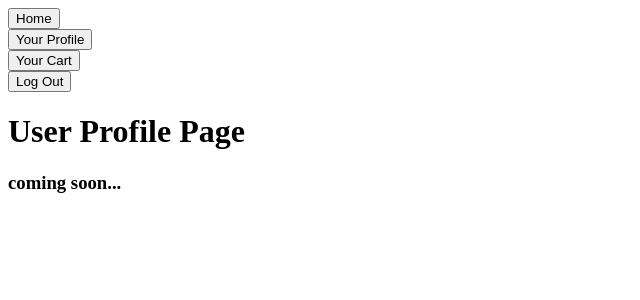
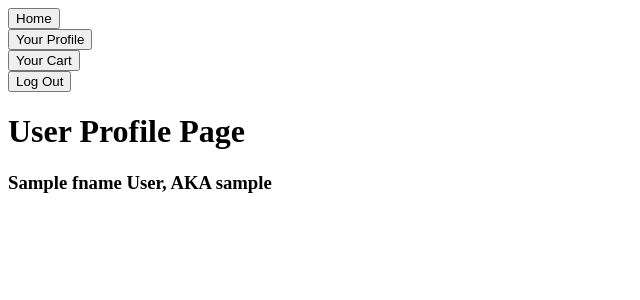
Before and after one commit to leah-ewing/Fresh-Made-Easy, a Flask app: template templates/user-profile.html in a window 1280 px wide. Shown: the top 300 px of the page, without its empty margins (0-640 px from the left). Run offline with Flask 2, Linux system fonts and the light colour scheme; the visitor is signed in with stand-in values (Sample User, id 1); tables that the repository leaves empty hold one stand-in row (values such as "Sample post"); the template is opened without the code that fills it: most values are stand-ins (such as "Sample title", 1, 10 or a date in 2020).

Commit message:
commit user-profile pulling info from db

```diff
--- a/server.py
+++ b/server.py
@@ -119,8 +119,17 @@ def shoppingCart():
 def userProfile():
     """Display a user's profile page."""
 
+    email = session["current_user"]
+
+    fname = crud.get_user_fname(email)
+    lname = crud.get_user_lname(email)
+    username = crud.get_user_by_username(email)
+
     if session["current_user"]:
-        return render_template('user-profile.html')
+        return render_template('user-profile.html',
+                                fname = fname,
+                                lname = lname,
+                                username = username)
     else:
         flash("Please login.")
         return redirect('/')
--- a/templates/user-profile.html
+++ b/templates/user-profile.html
@@ -5,6 +5,8 @@
 {% block body %}
 
 <h1>User Profile Page</h1>
-<h3>coming soon...</h3>
+<h3>
+    {{fname}} {{lname}}, AKA {{username}}
+</h3>
 
 {% endblock %}
```
Also changed, not shown: crud.py (+16 -2 lines).
